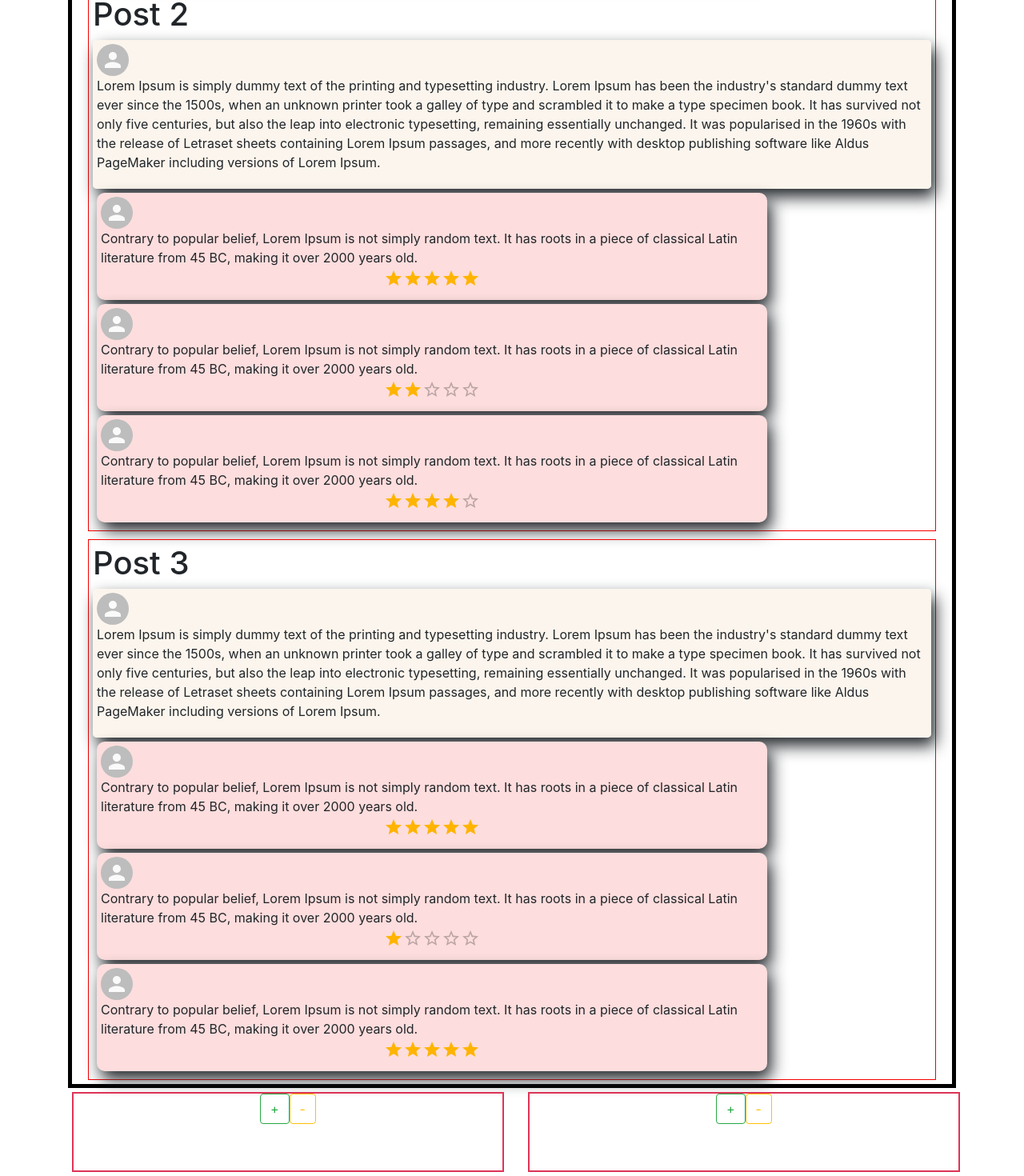
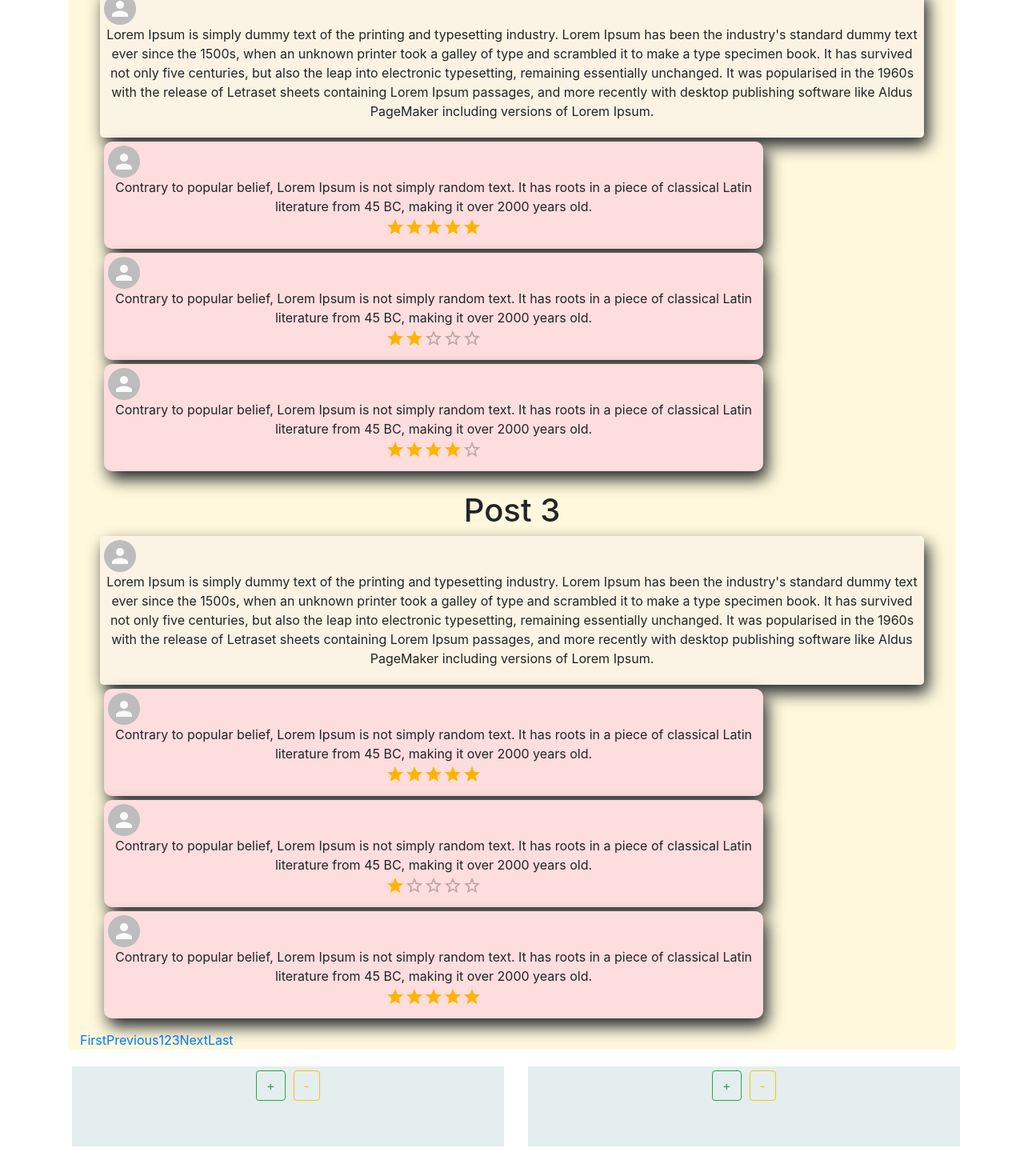
Before and after one commit to Karlen94/Post-Rating, a React (Create React App) app: page / in a window 1280 px wide. Shown: the part 764-2234 px from the top of the page at 80% size. After the commit the page ends 2202 px from the top, so only its background shows below. Built offline with nearby package versions, Linux system fonts and the light colour scheme.

Commit message:
style fix

```diff
--- a/src/App.js
+++ b/src/App.js
@@ -1,5 +1,5 @@
 import "./App.css";
-import PostList from "./Components/List/List";
+import PostList from "./Components/PostList/PostList";
 import "bootstrap/dist/css/bootstrap.min.css";
 import { Container, Row } from "react-bootstrap";
 
--- a/src/Components/List/list.module.css
+++ /dev/null
@@ -1,5 +0,0 @@
-.container {
-  border: 5px solid black;
-  width: 100%;
-  /* overflow: scroll; */
-}
--- a/src/Components/Pagination/Pagination.js
+++ b/src/Components/Pagination/Pagination.js
@@ -1,51 +1,232 @@
-import React, { useEffect } from "react";
-import ReactPaginate from "react-paginate";
-import { ReactComponent as ArrowLeft } from "../../images/icon/arrow-left.svg";
-import { ReactComponent as ArrowRight } from "../../images/icon/arrow-right.svg";
-import styles from "./Paginate.module.css";
+import React, { Component } from "react";
+import styles from "./pagination.module.css";
 
-const PrevComponent = () => {
-  return (
-    <div className={styles.componentStyle}>
-      <span>
-        <ArrowLeft />
-      </span>
-      <span className={styles.componentStyle__text}>Назад</span>
-    </div>
-  );
-};
+// const propTypes = {
+//   items: React.PropTypes.array.isRequired,
+//   onChangePage: React.PropTypes.func.isRequired,
+//   initialPage: React.PropTypes.number,
+// };
 
-const NextComponent = () => {
-  return (
-    <div className={styles.componentStyle}>
-      <span className={styles.componentStyle__text}>Вперед</span>
-      <span>
-        <ArrowRight />
-      </span>
-    </div>
-  );
-};
+// const defaultProps = {
+//   initialPage: 1,
+// };
 
-export const Paginate = ({ products, handlePageClick, currentPage }) => {
-  const pageCount = products?.meta?.links.slice(1, -1);
-  return (
-    <div className="pt-3 pb-3 border-top pr-3 pl-3">
-      <ReactPaginate
-        initialPage={currentPage ? (currentPage-1) : 0}
-        previousLabel={<PrevComponent />}
-        nextLabel={<NextComponent />}
-        breakLabel={"..."}
-        breakClassName={"break-me"}
-        pageCount={pageCount?.length}
-        previousClassName={styles.previous}
-        nextClassName={styles.next}
-        marginPagesDisplayed={2}
-        pageRangeDisplayed={2}
-        onPageChange={(event) => handlePageClick(event)}
-        containerClassName={styles.pagination}
-        activeClassName={styles.active}
-        disableInitialCallback={true}
-      />
-    </div>
-  );
-};
+class Pagination extends Component {
+  constructor(props) {
+    super(props);
+    this.state = { pager: {} };
+  }
+
+  componentWillMount() {
+    // set page if items array isn't empty
+    if (this.props.items && this.props.items.length) {
+      this.setPage(this.props.initialPage);
+    }
+  }
+
+  componentDidUpdate(prevProps, prevState) {
+    // reset page if items array has changed
+    if (this.props.items !== prevProps.items) {
+      this.setPage(this.props.initialPage);
+    }
+  }
+
+  setPage(page) {
+    const items = this.props.items;
+    let pager = this.state.pager;
+
+    if (page < 1 || page > pager.totalPages) {
+      return;
+    }
+
+    // get new pager object for specified page
+    pager = this.getPager(items.length, page);
+
+    // get new page of items from items array
+    let pageOfItems = items.slice(pager.startIndex, pager.endIndex + 1);
+
+    // update state
+    this.setState({ pager: pager });
+
+    // call change page function in parent component
+    this.props.onChangePage(pageOfItems);
+  }
+
+  getPager(totalItems, currentPage, pageSize) {
+    // default to first page
+    currentPage = currentPage || 1;
+
+    // default page size is 10
+    pageSize = pageSize || 1;
+
+    // calculate total pages
+    let totalPages = Math.ceil(totalItems / pageSize);
+
+    let startPage, endPage;
+    if (totalPages <= 10) {
+      // less than 10 total pages so show all
+      startPage = 1;
+      endPage = totalPages;
+    } else {
+      // more than 10 total pages so calculate start and end pages
+      if (currentPage <= 6) {
+        startPage = 1;
+        endPage = 10;
+      } else if (currentPage + 4 >= totalPages) {
+        startPage = totalPages - 9;
+        endPage = totalPages;
+      } else {
+        startPage = currentPage - 5;
+        endPage = currentPage + 4;
+      }
+    }
+
+    // calculate start and end item indexes
+    let startIndex = (currentPage - 1) * pageSize;
+    let endIndex = Math.min(startIndex + pageSize - 1, totalItems - 1);
+
+    // create an array of pages to ng-repeat in the pager control
+    let pages = [...Array(endPage + 1 - startPage).keys()].map(
+      (i) => startPage + i
+    );
+
+    // return object with all pager properties required by the view
+    return {
+      totalItems: totalItems,
+      currentPage: currentPage,
+      pageSize: pageSize,
+      totalPages: totalPages,
+      startPage: startPage,
+      endPage: endPage,
+      startIndex: startIndex,
+      endIndex: endIndex,
+      pages: pages,
+    };
+  }
+
+  render() {
+    const pager = this.state.pager;
+
+    if (!pager.pages || pager.pages.length <= 1) {
+      // don't display pager if there is only 1 page
+      return null;
+    }
+
+    return (
+      <ul className="pagination">
+        <li className={pager.currentPage === 1 ? "disabled" : ""}>
+          <a className={styles.link} onClick={() => this.setPage(1)}>
+            First
+          </a>
+        </li>
+        <li className={pager.currentPage === 1 ? "disabled" : ""}>
+          <a
+            className={styles.link}
+            onClick={() => this.setPage(pager.currentPage - 1)}
+          >
+            Previous
+          </a>
+        </li>
+        {pager.pages.map((page, index) => (
+          <li
+            key={index}
+            className={pager.currentPage === page ? "active" : ""}
+          >
+            <a className={styles.link} onClick={() => this.setPage(page)}>
+              {page}
+            </a>
+          </li>
+        ))}
+        <li
+          className={pager.currentPage === pager.totalPages ? "disabled" : ""}
+        >
+          <a
+            className={styles.link}
+            onClick={() => this.setPage(pager.currentPage + 1)}
+          >
+            Next
+          </a>
+        </li>
+        <li
+          className={pager.currentPage === pager.totalPages ? "disabled" : ""}
+        >
+          <a
+            className={styles.link}
+            onClick={() => this.setPage(pager.totalPages)}
+          >
+            Last
+          </a>
+        </li>
+      </ul>
+    );
+  }
+}
+
+// Pagination.propTypes = propTypes;
+// Pagination.defaultProps = defaultProps;
+
+export default Pagination;
+
+/* App Component
+-------------------------------------------------
+
+class App extends React.Component {
+  constructor() {
+    super();
+
+    // an example array of items to be paged
+    var exampleItems = [...Array(150).keys()].map((i) => ({
+      id: i + 1,
+      name: "Item " + (i + 1),
+    }));
+
+    this.state = {
+      exampleItems: exampleItems,
+      pageOfItems: [],
+    };
+
+    // bind function in constructor instead of render (https://github.com/yannickcr/eslint-plugin-react/blob/master/docs/rules/jsx-no-bind.md)
+    this.onChangePage = this.onChangePage.bind(this);
+  }
+
+  onChangePage(pageOfItems) {
+    // update state with new page of items
+    this.setState({ pageOfItems: pageOfItems });
+  }
+
+  render() {
+    return (
+      <div>
+        <div className="container">
+          <div className="text-center">
+            <h1>React - Pagination Example with logic like Google</h1>
+            {this.state.pageOfItems.map((item) => (
+              <div key={item.id}>{item.name}</div>
+            ))}
+            <Pagination
+              items={this.state.exampleItems}
+              onChangePage={this.onChangePage}
+            />
+          </div>
+        </div>
+        <hr />
+        <div className="credits text-center">
+          <p>
+            <a
+              href="http://jasonwatmore.com/post/2017/03/14/react-pagination-example-with-logic-like-google"
+              target="_top"
+            >
+              React - Pagination Example with Logic like Google
+            </a>
+          </p>
+          <p>
+            <a href="http://jasonwatmore.com" target="_top">
+              JasonWatmore.com
+            </a>
+          </p>
+        </div>
+      </div>
+    );
+  }
+}
+*/
--- /dev/null
+++ b/src/Components/Pagination/pagination.module.css
@@ -0,0 +1,3 @@
+.link  {
+  cursor: pointer;
+}
--- a/src/Components/PostElements/PostElements.js
+++ b/src/Components/PostElements/PostElements.js
@@ -1,8 +1,6 @@
 import React, { Component } from "react";
 import { Container, Row, Col } from "react-bootstrap";
 import { Avatar } from "@material-ui/core";
-// import { FontAwesomeIcon } from "@fortawesome/react-fontawesome";
-// import { faStar } from "@fortawesome/free-solid-svg-icons";
 import RatingStar from "../RatingStar/RatingStar";
 import style from "./postElements.module.css";
 
@@ -30,11 +28,9 @@ class PostElements extends Component {
               </div>
               {comments.map((el) => {
                 return (
-                  <div className={style.commentsDiv}>
+                  <div key={el.id} className={style.commentsDiv}>
                     <Avatar /> {el.text}
-                    <div className={style.ratingDiv}>
-                      <RatingStar rating={el.rating} />
-                    </div>
+                    <RatingStar rating={el.rating} />
                   </div>
                 );
               })}
--- a/src/Components/PostElements/postElements.module.css
+++ b/src/Components/PostElements/postElements.module.css
@@ -1,5 +1,4 @@
 .taskContainer {
-  border: 1px solid #f70000;
   margin: 5px;
   padding: 5px;
   height: auto;
@@ -7,10 +6,7 @@
   justify-content: center;
   align-items: center;
 }
-.ratingDiv {
-  font-family: "sans-serif";
-  text-align: center;
-}
+
 .ratingText {
   background-color: rgba(250, 242, 231, 0.747);
   box-shadow: 5px 10px 20px;
--- a/src/Components/List/List.js
+++ b/src/Components/PostList/PostList.js
@@ -1,9 +1,10 @@
 import React, { Component } from "react";
 import PostElements from "../PostElements/PostElements";
 import PostsRatingLists from "../PostsRatingLists/PostsRatingLists";
+import Pagination from "../Pagination/Pagination";
 import { postObj } from "../../postData/postData";
 import { Container, Row, Col } from "react-bootstrap";
-import style from "./list.module.css";
+import style from "./postList.module.css";
 
 class PostList extends Component {
   constructor(props) {
@@ -11,7 +12,15 @@ class PostList extends Component {
     this.state = {
       filtredData: [],
       lastElementId1: null,
+      pageOfItems: postObj,
     };
+
+    this.onChangePage = this.onChangePage.bind(this);
+  }
+
+  onChangePage(pageOfItems) {
+    // update state with new page of items
+    this.setState({ pageOfItems: pageOfItems });
   }
 
   handleData = () => {
@@ -23,15 +32,17 @@ class PostList extends Component {
   };
 
   render() {
+    console.log(this.state.exampleItems);
+    console.log(postObj);
     return (
       <Container>
         <Row>
           <Col xs={12}>
             <div className={style.container}>
-              <h1>hello Karlen</h1>
               {postObj.map((el) => {
                 return <PostElements key={el.id} obj={el} />;
               })}
+              <Pagination onChangePage={this.onChangePage} items={postObj} />
             </div>
           </Col>
         </Row>
@@ -40,10 +51,15 @@ class PostList extends Component {
             <PostsRatingLists
               handleData={this.handleData}
               data={this.state.filtredData}
+              id="left"
             />
           </Col>
           <Col>
-            <PostsRatingLists />
+            <PostsRatingLists
+              handleData={this.handleData}
+              data={this.state.filtredData}
+              id="right"
+            />
           </Col>
         </Row>
       </Container>
--- /dev/null
+++ b/src/Components/PostList/postList.module.css
@@ -0,0 +1,15 @@
+.container {
+  background-color: cornsilk;
+  width: 100%;
+  padding-right: 15px;
+  padding-left: 15px;
+  margin-right: auto;
+  margin-left: auto;
+  text-align: center;
+  display: block;
+  border-radius: 5px;
+}
+.container:hover {
+  box-shadow: 5px 10px 20px;
+  opacity: 2;
+}
--- a/src/Components/PostsRatingLists/postRatingLists.module.css
+++ b/src/Components/PostsRatingLists/postRatingLists.module.css
@@ -1,7 +1,20 @@
 .ratingLists {
   text-align: center;
-  border: 2px solid #d35;
+  background-color: #e4eeef;
   margin: 5px;
   width: 100%;
-  min-height: 100px
+  min-height: 100px;
 }
+.plus {
+  margin: 5px;
+}
+.minus {
+  margin: 5px;
+}
+.postRating {
+  background-color: rgba(250, 242, 231, 0.747);
+  box-shadow: 5px 10px 20px;
+  margin: 5px;
+  padding: 5px;
+  border-radius: 5px;
+}
--- a/src/Components/RatingStar/RatingStar.js
+++ b/src/Components/RatingStar/RatingStar.js
@@ -1,6 +1,7 @@
 import React, { PureComponent } from "react";
 import Rating from "@material-ui/lab/Rating";
 import StarBorderIcon from '@material-ui/icons/StarBorder';
+import styles from "./ratingStar.module.css";
 
 
 
@@ -15,7 +16,7 @@ class RatingStar extends PureComponent {
   render() {
 
     return (
-      <div>
+      <div className={styles.ratingDiv}>
         <Rating
           name="customized-empty"
           defaultValue={this.props.rating}
--- a/src/Components/RatingStar/ratingStar.module.css
+++ b/src/Components/RatingStar/ratingStar.module.css
@@ -0,0 +1,4 @@
+.ratingDiv {
+    font-family: "sans-serif";
+    text-align: center;
+  }
```
Also changed, not shown: src/Components/PostsRatingLists/PostsRatingLists.js (+6 -2 lines).
